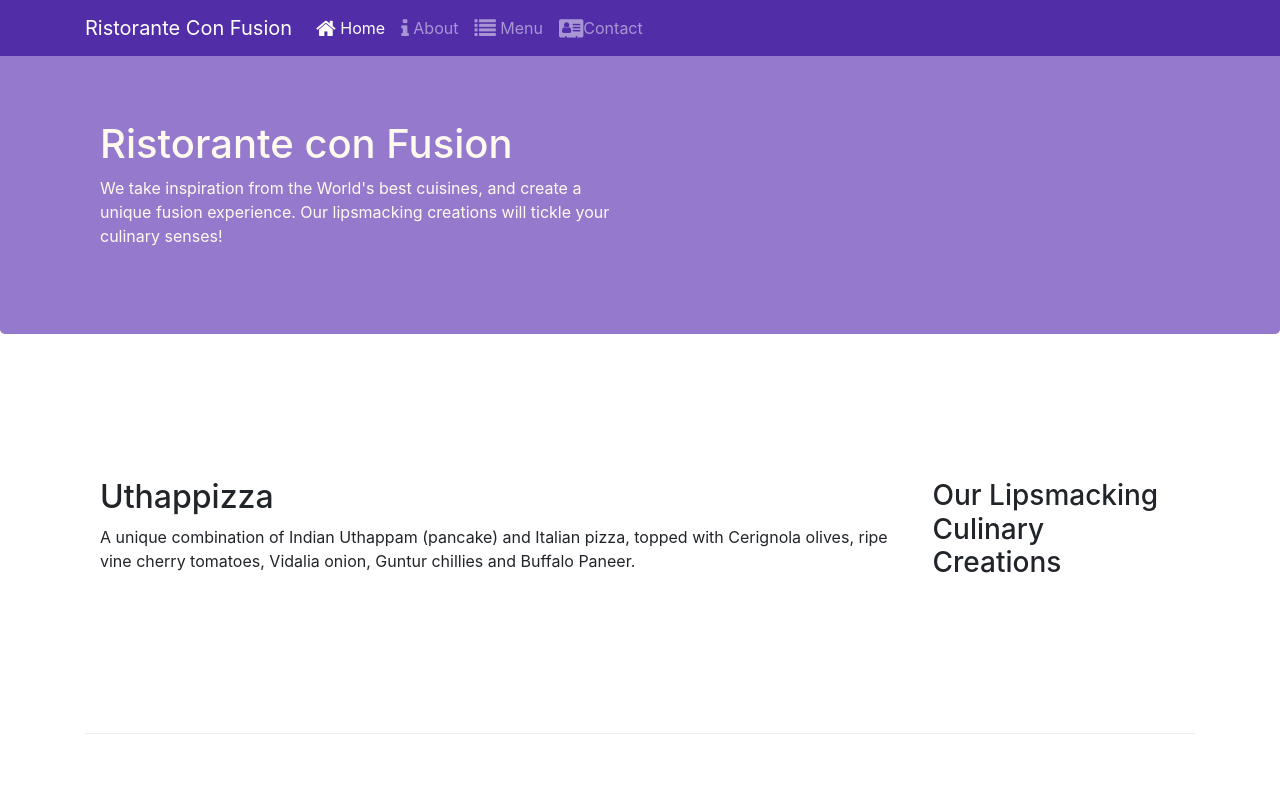
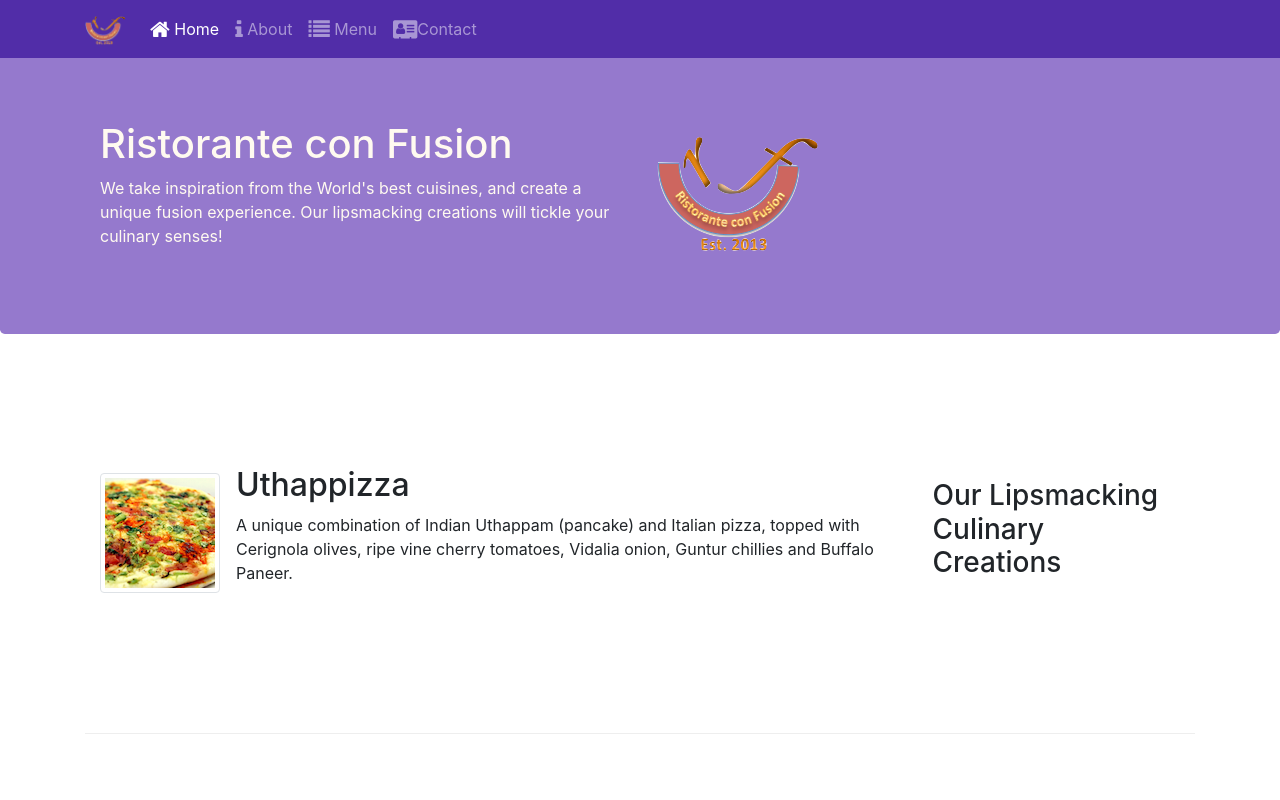
Before and after one commit to loquence/Confusion, a website: page index.html in a window 1280 px wide. Shown: the top 800 px of the page. Drawn offline with nearby package versions, Linux system fonts and the light colour scheme.

Commit message:
images and media objects

```diff
--- a/index.html
+++ b/index.html
@@ -24,7 +24,7 @@
             <button class="navbar-toggler" type="button" data-toggle="collapse" data-target="#Navbar">
             <span class="navbar-toggler-icon"></span>
             </button>
-            <a class="navbar-brand" href="#">Ristorante Con Fusion</a>
+            <a class="navbar-brand" href="#"><img src="img/logo.png" height="30" width="41"></a>
             <div class="collapse navbar-collapse" id="Navbar">
                 <ul class="navbar-nav mr-auto">
                     <li class="nav-item active"><a class="nav-link" href="#"><span class="fa fa-home fa-lg"></span> Home</a></li>
@@ -42,7 +42,8 @@
                     <h1>Ristorante con Fusion</h1>
                     <p>We take inspiration from the World's best cuisines, and create a unique fusion experience. Our lipsmacking creations will tickle your culinary senses!</p>
                 </div>
-                <div class="col-12 col-sm">
+                <div class="col-12 col-sm align-self-center">
+                    <img src="img/logo.png" class="img-fluid">
                 </div>
             </div>
         </div>
@@ -54,8 +55,13 @@
                 <h3>Our Lipsmacking Culinary Creations</h3>
             </div>
             <div class="col col-sm  order-sm-first col-md">
-                <h2>Uthappizza</h2>
-                <p>A unique combination of Indian Uthappam (pancake) and Italian pizza, topped with Cerignola olives, ripe vine cherry tomatoes, Vidalia onion, Guntur chillies and Buffalo Paneer.</p>
+                <div class="media">
+                    <img class="d-flex mr-3 img-thumbnail align-self-center" src="img/uthappizza.png" alt="uthappizza">
+                    <div class="media-body">
+                        <h2>Uthappizza</h2>
+                        <p>A unique combination of Indian Uthappam (pancake) and Italian pizza, topped with Cerignola olives, ripe vine cherry tomatoes, Vidalia onion, Guntur chillies and Buffalo Paneer.</p>
+                    </div>
+                </div>
             </div>
         </div>
 
@@ -75,9 +81,14 @@
                 <h3>Meet our Culinary Specialists</h3>
             </div>
             <div class="col col-sm order-sm-first col-md">
-                <h2>Alberto Somayya</h2>
-                <h4>Executive Chef</h4>
-                <p>Award winning three-star Michelin chef with wide International experience having worked closely with whos-who in the culinary world, he specializes in creating mouthwatering Indo-Italian fusion experiences. </p>
+                <div class="media">
+                    <img class="d-flex mr-3 img-thumbnail align-self-center" src="img/alberto.png" alt="alberto">
+                    <div class="media-body">
+                        <h2>Alberto Somayya</h2>
+                        <h4>Executive Chef</h4>
+                        <p>Award winning three-star Michelin chef with wide International experience having worked closely with whos-who in the culinary world, he specializes in creating mouthwatering Indo-Italian fusion experiences. </p>
+                    </div>
+                </div>
             </div>
         </div>
     </div>
```
Also changed, not shown: aboutus.html (+2 -1 lines), contactus.html (+2 -1 lines), img/alberto.png (added), img/buffet.png (added), img/logo.png (added), img/uthappizza.png (added), 1 other file.
